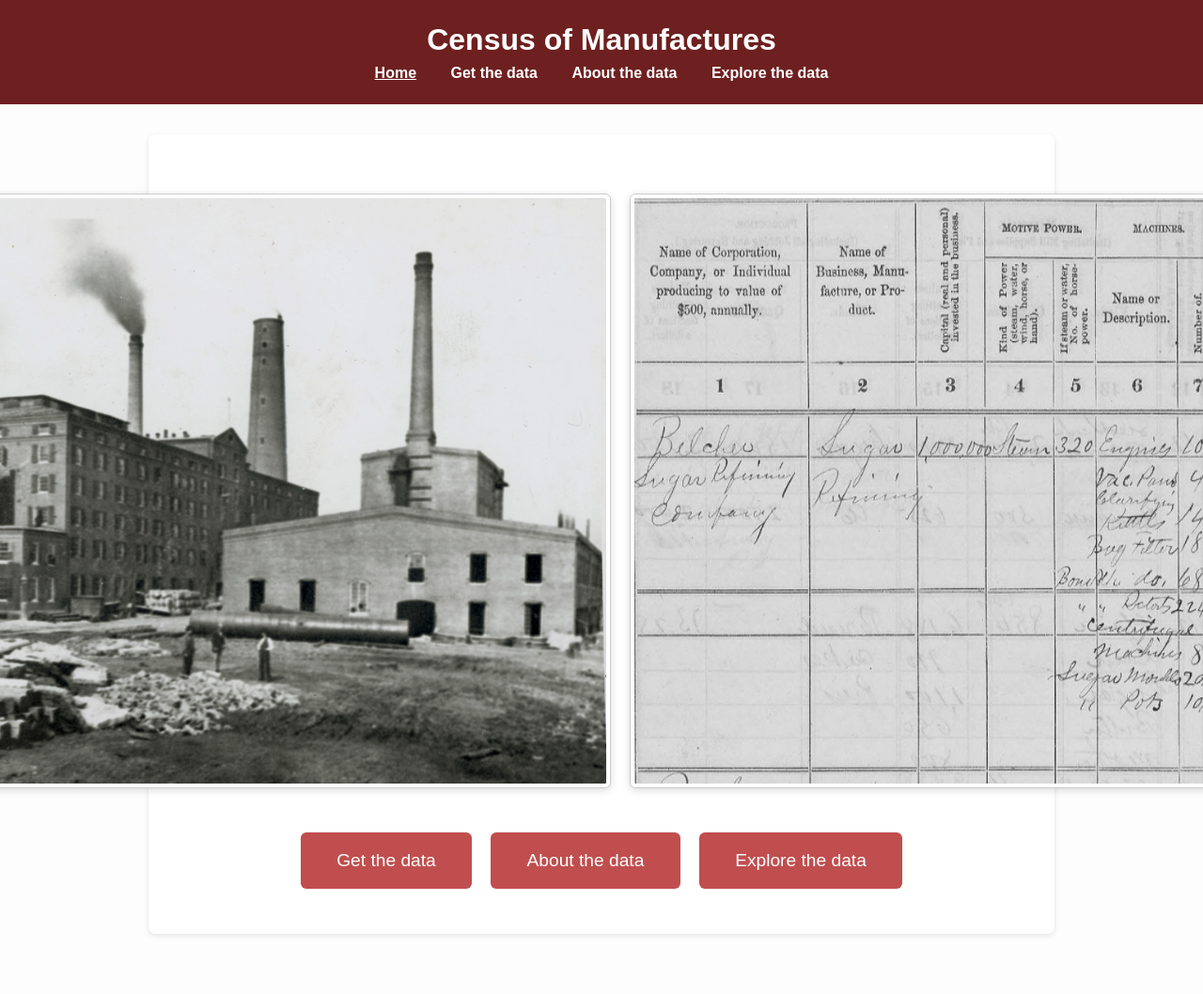
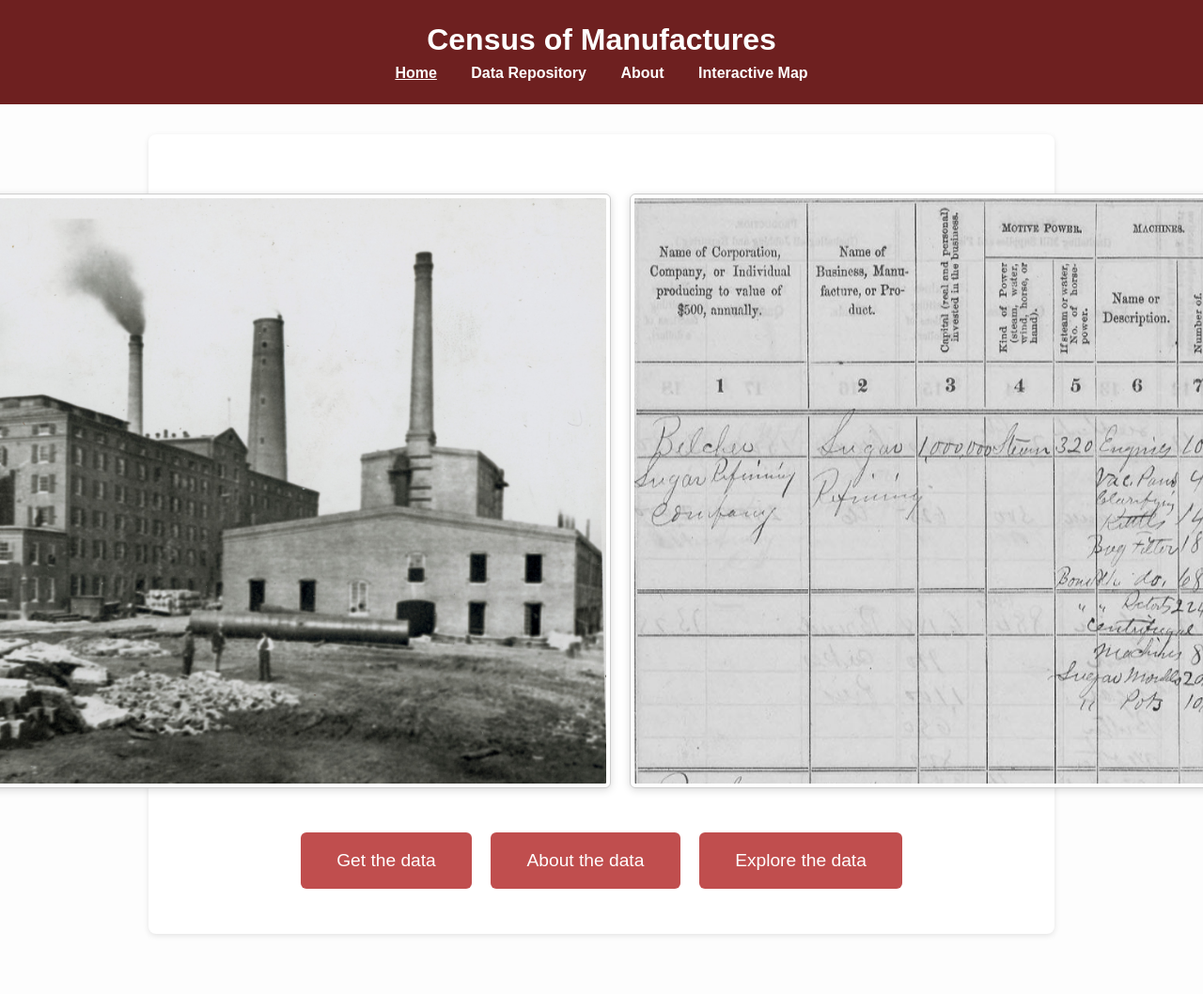
Before and after one commit to allen-otterstrom/CMF_data, a Jekyll site: the page built from index.md, in a window 1280 px wide. Shown: the whole page at 94% size. Built offline with Jekyll 4.4.1, drawn with Linux system fonts in a browser that asks for light colours.

Commit message:
Update header.html

```diff
--- a/_includes/header.html
+++ b/_includes/header.html
@@ -2,9 +2,9 @@
   <h1>Census of Manufactures</h1>
   <nav>
     <a href="index.html" {% if page.url == "/" %}class="active"{% endif %}>Home</a>
-    <a href="get-data.html" {% if page.url == "/get-data.html" %}class="active"{% endif %}>Get the data</a>
-    <a href="additional-data.html" {% if page.url == "/additional-data.html" %}class="active"{% endif %}>About the data</a>
-    <a href="cmf-image-navigation.html" {% if page.url == "/cmf-image-navigation.html" %}class="active"{% endif %}>Explore the data</a>
+    <a href="get-data.html" {% if page.url == "/get-data.html" %}class="active"{% endif %}>Data Repository</a>
+    <a href="about.html" {% if page.url == "/additional-data.html" %}class="active"{% endif %}>About</a>
+    <a href="explore.html" {% if page.url == "/cmf-image-navigation.html" %}class="active"{% endif %}>Interactive Map</a>
   </nav>
 </header>
 
```
